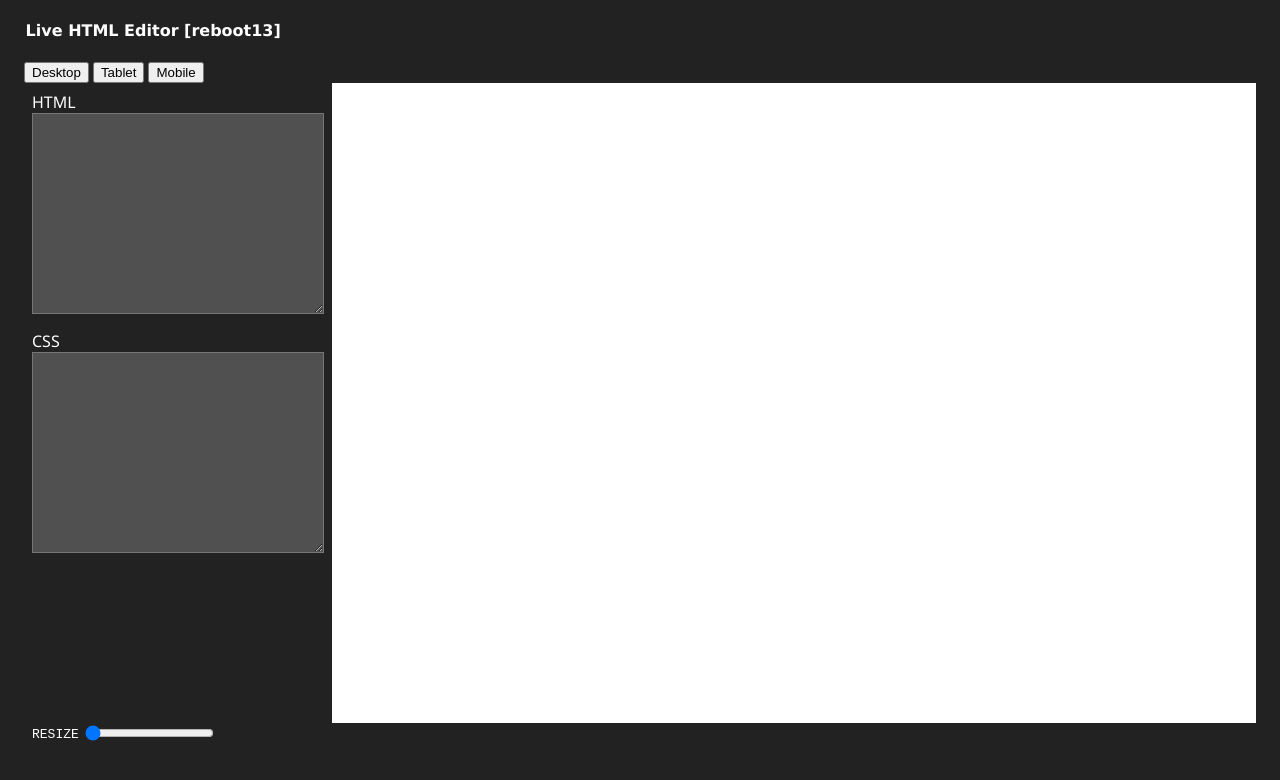
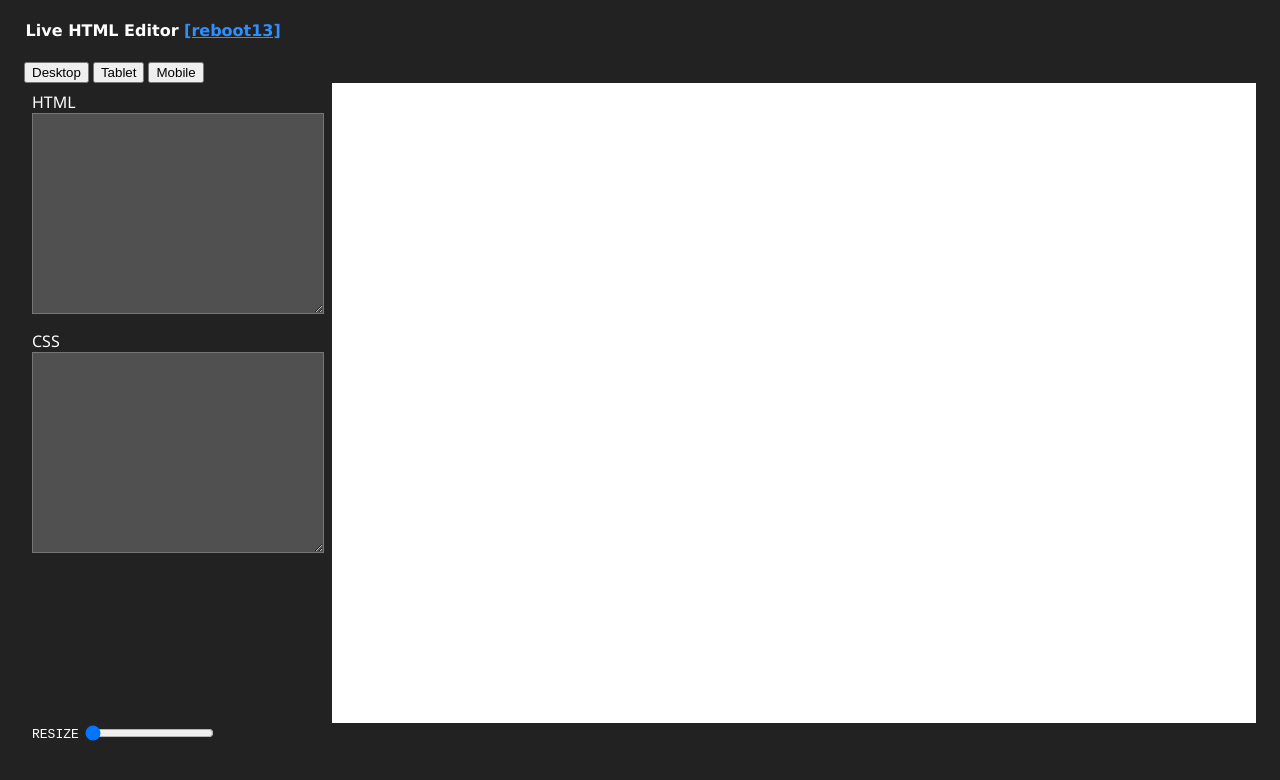
Before and after one commit to krutikkkkkkkkk/htmlcss-editor, a plain HTML site: page index.html in a window 1280 px wide. Drawn offline with Linux system fonts and the light colour scheme.

Commit message:
Add files via upload

```diff
--- a/index.html
+++ b/index.html
@@ -10,7 +10,7 @@
 </head>
 <body>
 
-    <h4>Live HTML Editor [reboot13]</h4>
+    <h4>Live HTML Editor  <a href="https://youtube.com/krutikraut" target="_blank">[reboot13]</a></h4>
     <button onclick="resize(this.id)" id="desktop">Desktop</button>
     <button onclick="resize(this.id)" id="tablet">Tablet</button>
     <button onclick="resize(this.id)" id="mobile">Mobile</button>
--- a/main.css
+++ b/main.css
@@ -27,7 +27,9 @@ h4 {
     font-family: Verdana, Geneva, Tahoma, sans-serif;
     padding-left:.1rem ;
 }
-
+a, a:visited{
+    color: rgb(46, 144, 255);
+}
 
 @media only screen
    and (max-width : 768px) {
```
